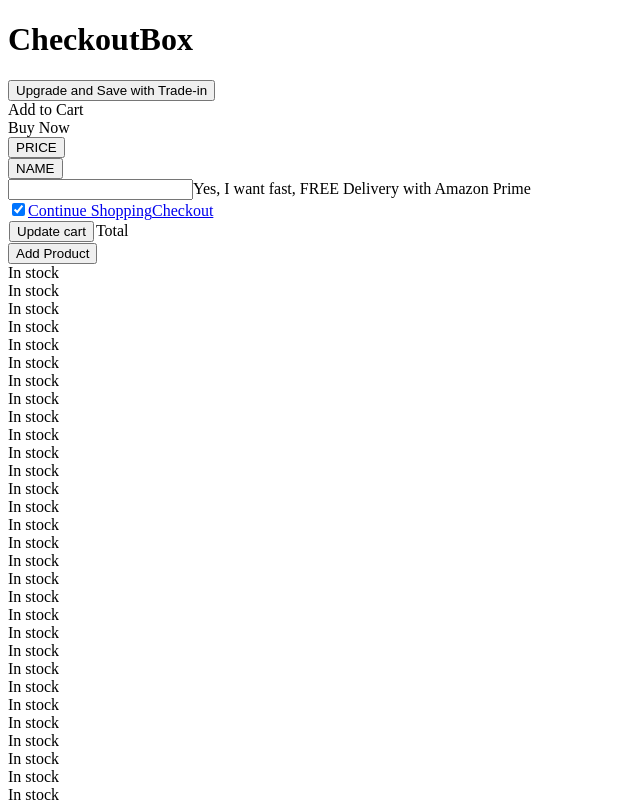
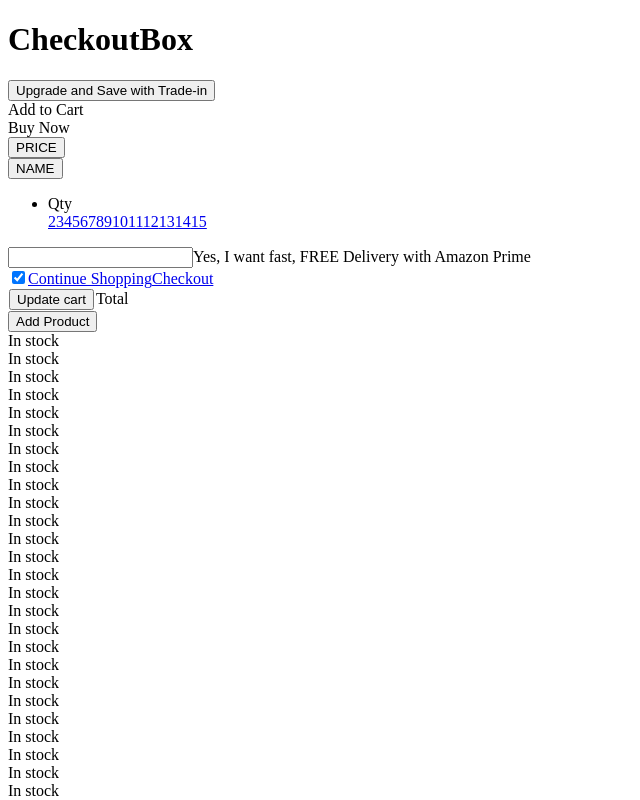
Before and after one commit to david-anthony-massey/Checkout, a React app: page / in a window 1280 px wide. Shown: the top 800 px of the page, without its empty margins (0-640 px from the left). Built offline with nearby package versions, Linux system fonts and the light colour scheme; the HTML template or start-up script is replaced by a standard one.

Commit message:
styles and dropdown

```diff
--- a/client/src/index.jsx
+++ b/client/src/index.jsx
@@ -196,6 +196,27 @@
         </div>
         </div>
         </div>
+        <ul>
+        <li class="dropdown"><a class="dropbtn">Qty</a>
+<div class="dropdown-content">
+      <a href="#"><www className="amazon com"></www></a>
+      <a href="#">2</a>
+      <a href="#">3</a>
+      <a href="#">4</a>
+      <a href="#">5</a>
+      <a href="#">6</a>
+      <a href="#">7</a>
+      <a href="#">8</a>
+      <a href="#">9</a>
+      <a href="#">10</a>
+      <a href="#">11</a>
+      <a href="#">12</a>
+      <a href="#">13</a>
+      <a href="#">14</a>
+      <a href="#">15</a>
+</div>
+</li>
+</ul>
         <input
           value={this.state.currentproduct}
           onChange={this.handlecurrentproduct}
```
Also changed, not shown: 2 other files (tests, documents, lock files or other folders).
